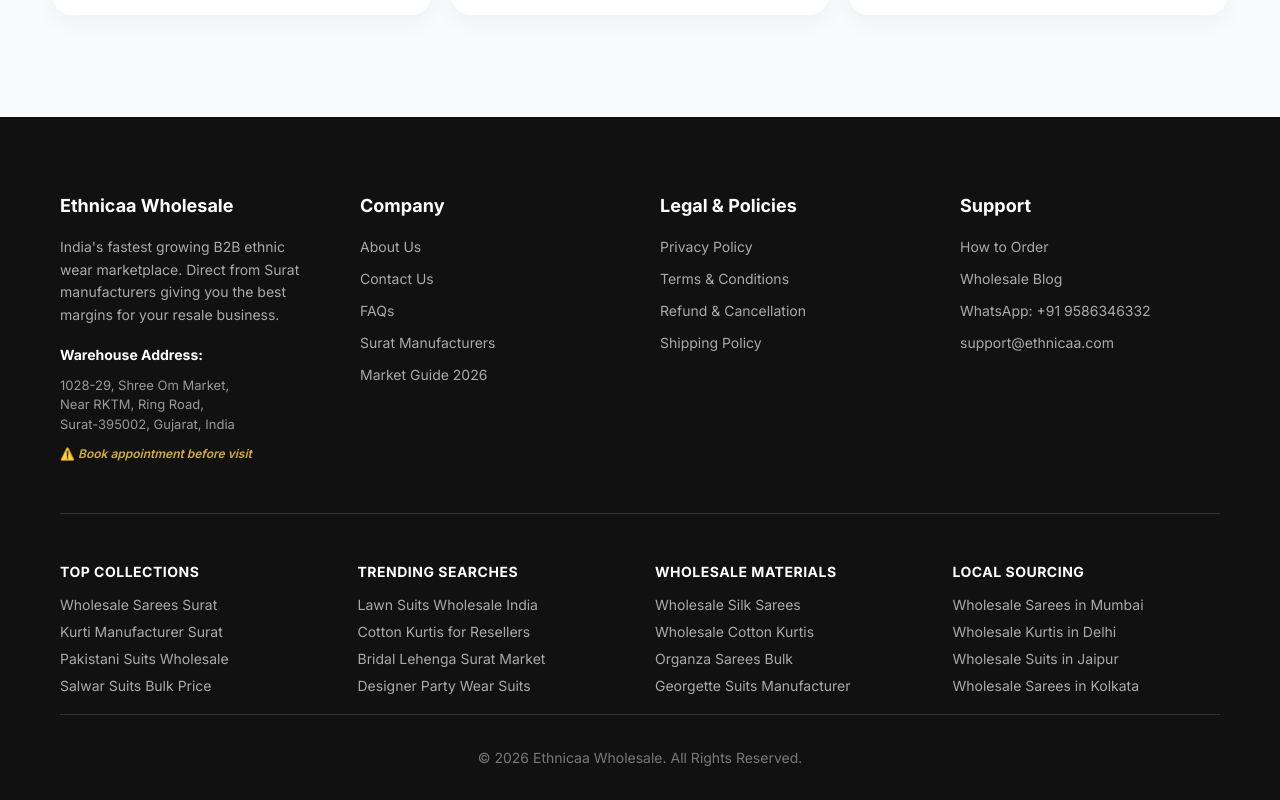
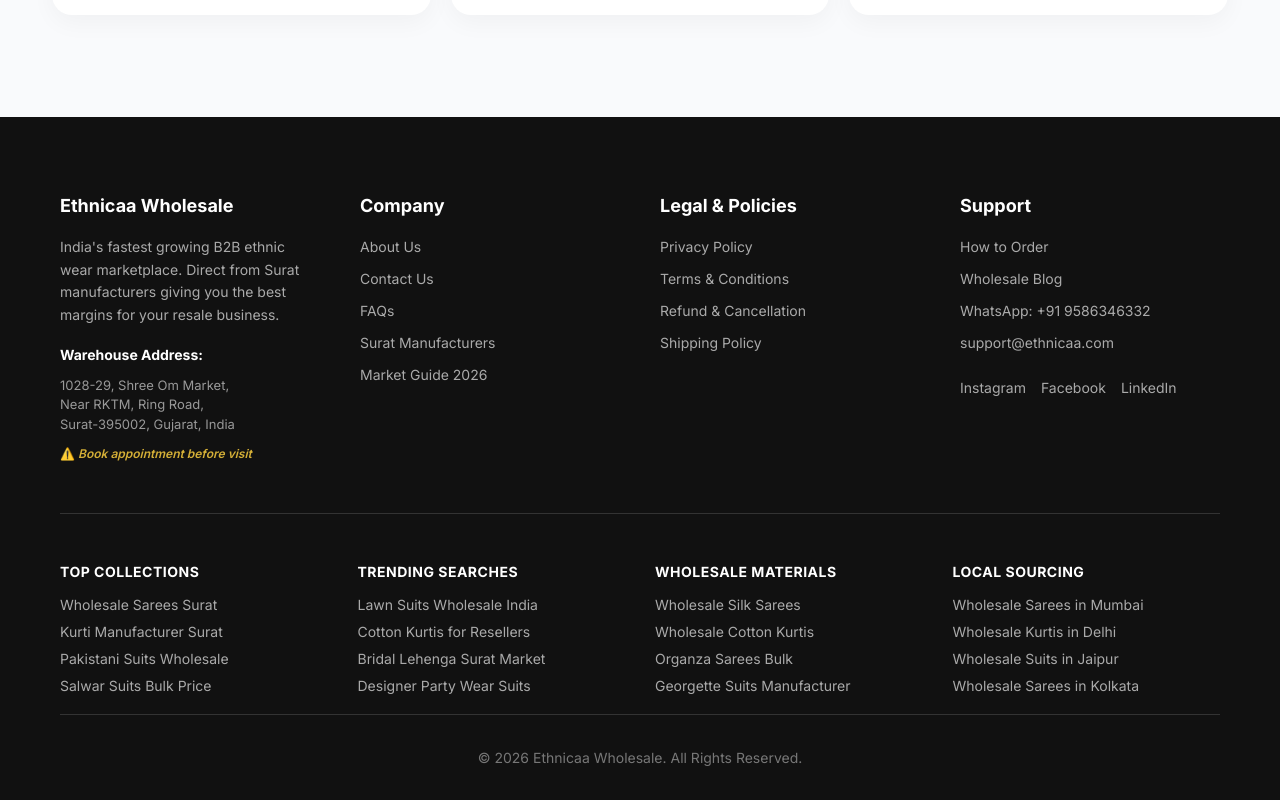
Before and after one commit to rk7611/ethnicaa, a Next.js app in the folder ethnicaa-site/: page / in a window 1280 px wide. Shown: the part 2347-3147 px from the top of the page. Built offline with nearby package versions, Linux system fonts and the light colour scheme; no server answers; the database is empty.

Commit message:
seo: refine meta description, add social links, implement hreflang, and fix structured data for semrush

```diff
--- a/ethnicaa-site/src/app/layout.jsx
+++ b/ethnicaa-site/src/app/layout.jsx
@@ -133,7 +133,7 @@
 
 export default function RootLayout({ children }) {
   return (
-    <html lang="en">
+    <html lang="en-IN">
       <head>
         {/* Preconnect & DNS Prefetch for Speed */}
         <link rel="preconnect" href="https://firebasestorage.googleapis.com" />
@@ -144,6 +144,10 @@
 
         <link rel="preconnect" href="https://assets.apollo.io" />
         <link rel="dns-prefetch" href="https://assets.apollo.io" />
+
+        {/* Hreflang for Regional SEO */}
+        <link rel="alternate" href="https://ethnicaa.com" hreflang="en-in" />
+        <link rel="alternate" href="https://ethnicaa.com" hreflang="x-default" />
 
         {/* Global Schema */}
         <script
--- a/ethnicaa-site/src/app/page.jsx
+++ b/ethnicaa-site/src/app/page.jsx
@@ -6,7 +6,7 @@
 
 export const metadata = {
   title: "Ethnicaa: Surat Wholesale Sarees, Kurtis & Pakistani Suits",
-  description: "Ethnicaa: Wholesale Kurtis, Sarees & Suits direct from Surat manufacturers at factory prices. Fast global shipping and verified catalogs for resellers.",
+  description: "Ethnicaa: Buy wholesale Kurtis, Sarees & Suits direct from Surat manufacturers. Best pricing & fast global shipping for resellers.",
   keywords: "Surat textile market wholesale, ethnic wear wholesale Surat, wholesale sarees Surat, wholesale kurtis Surat, Pakistani suits wholesale price, direct factory wholesale, Surat catalog wholesale, B2B clothing suppliers India, ethnic wear for resellers",
   alternates: {
     canonical: "https://ethnicaa.com",
--- a/ethnicaa-site/src/components/Footer.jsx
+++ b/ethnicaa-site/src/components/Footer.jsx
@@ -55,6 +55,13 @@
               <li><Link href="/blog" style={styles.link}>Wholesale Blog</Link></li>
               <li><a href="https://wa.me/9586346332" target="_blank" rel="noopener noreferrer" style={styles.link}>WhatsApp: +91 9586346332</a></li>
               <li><a href="mailto:support@ethnicaa.com" style={styles.link}>support@ethnicaa.com</a></li>
+              <li style={{ marginTop: 15 }}>
+                <div style={{ display: "flex", gap: 15 }}>
+                  <a href="https://instagram.com/rk7611" target="_blank" rel="noopener noreferrer" style={styles.link} aria-label="Instagram">Instagram</a>
+                  <a href="https://facebook.com/ethnicaa" target="_blank" rel="noopener noreferrer" style={styles.link} aria-label="Facebook">Facebook</a>
+                  <a href="https://linkedin.com/company/ethnicaa" target="_blank" rel="noopener noreferrer" style={styles.link} aria-label="LinkedIn">LinkedIn</a>
+                </div>
+              </li>
             </ul>
           </div>
         </div>
```
Also changed, not shown: ethnicaa-site/src/app/product/[slug]/page.js (+11 -5 lines).
